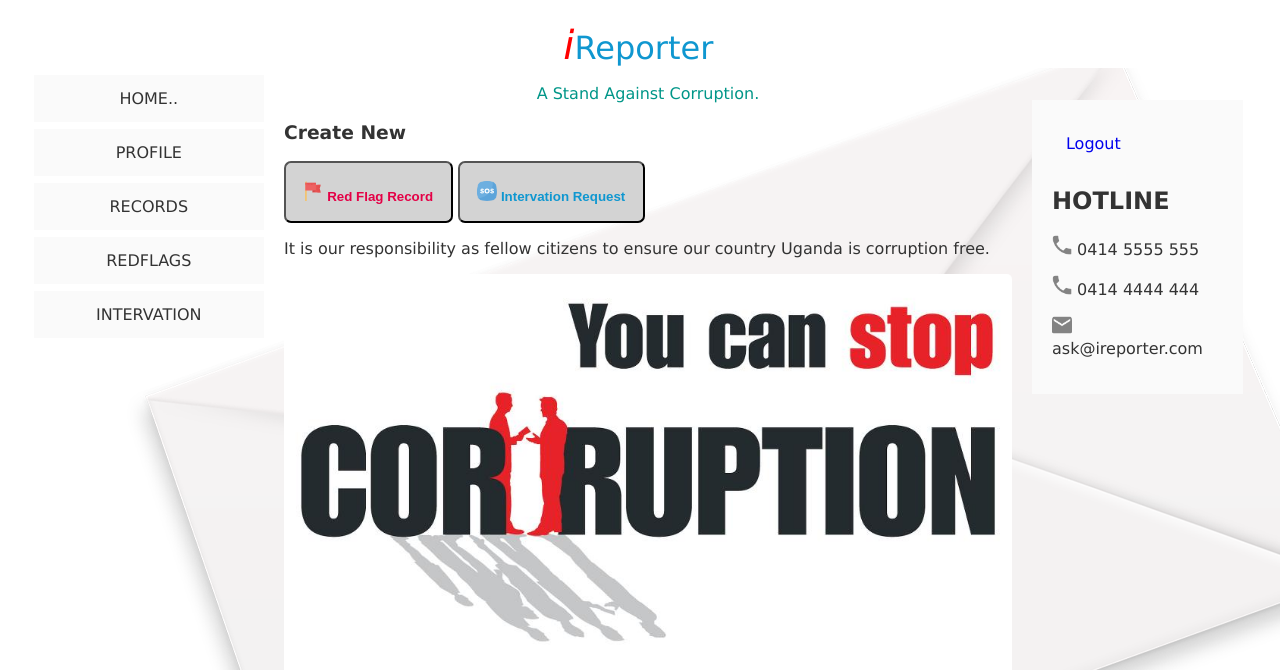
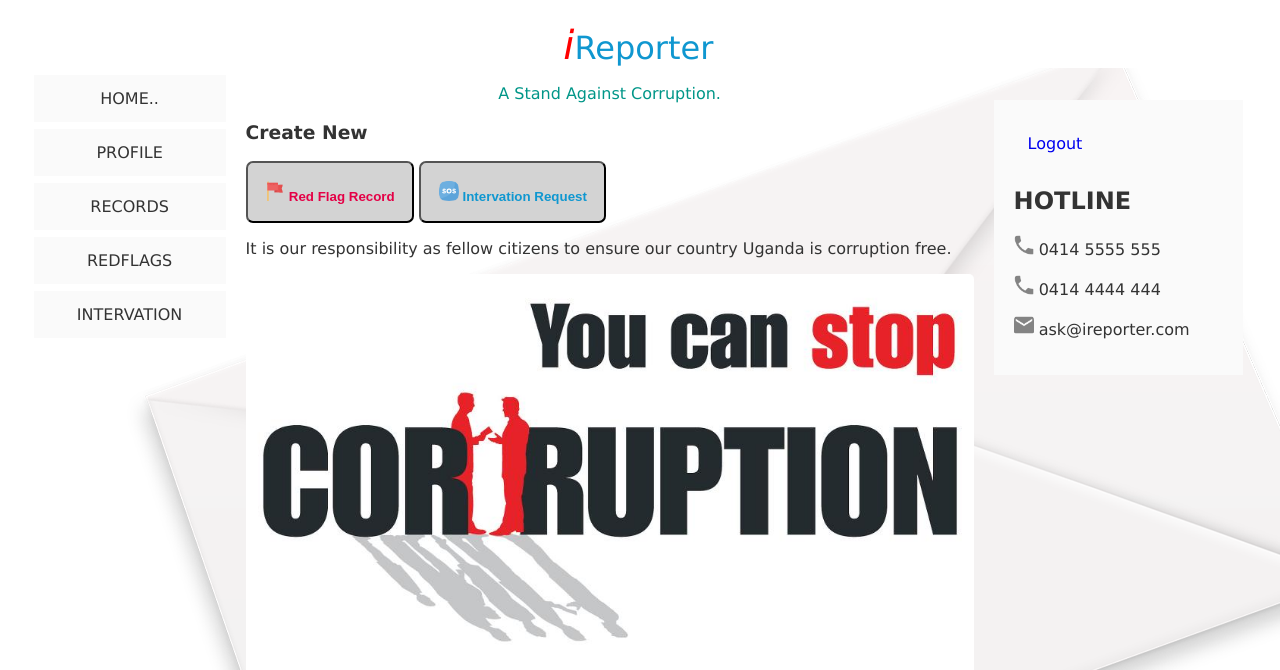
Before and after one commit to Manorlds-Eaglespark/i_reporter_full, a Flask app: template templates/home.html in a window 1280 px wide. Shown: the top 670 px of the page. Run offline with Flask 2, Linux system fonts and the light colour scheme; the template is opened without the code that fills it, so the values that code supplies are empty; parts of the project's set-up code (start-up, migrations or seed data) failed here and were passed over.

Commit message:
[Starts #163842197] initial commit

```diff
--- a/css/style.css
+++ b/css/style.css
@@ -32,7 +32,7 @@ body {
 
 .menu {
     float: left;
-    width: 18%;
+    width: 15%;
     margin-left: 2%;
     text-align: center;
 }
@@ -181,7 +181,7 @@ body {
     background-color: #fafafa;
     float: left;
     padding: 20px;
-    width: 16.5%;
+    width: 19.5%;
     margin-right: 3.5%;
     margin-top: 2.5%;
     text-align: center;
```
Also changed, not shown: templates/index.html (+8 -8 lines).
